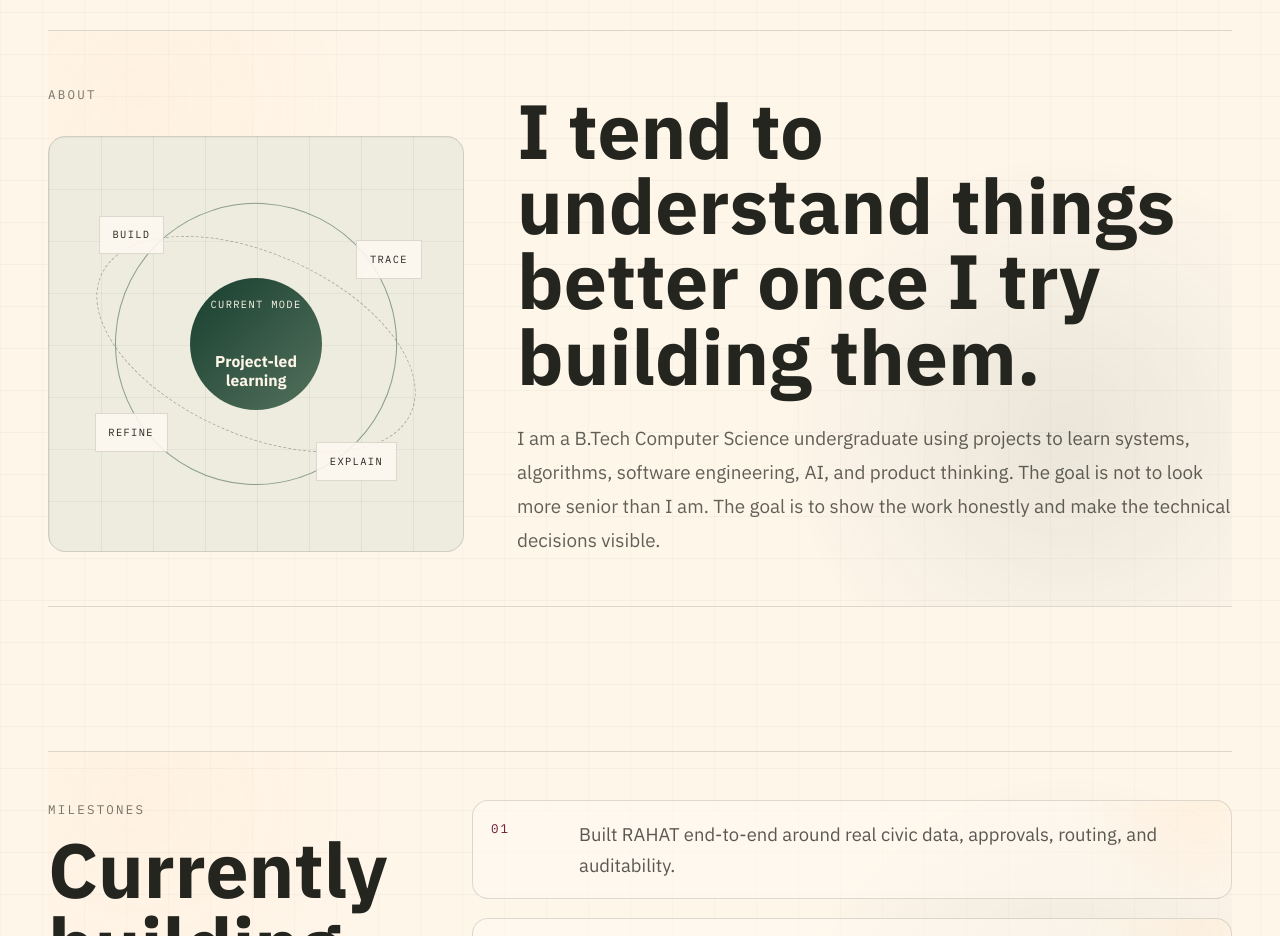
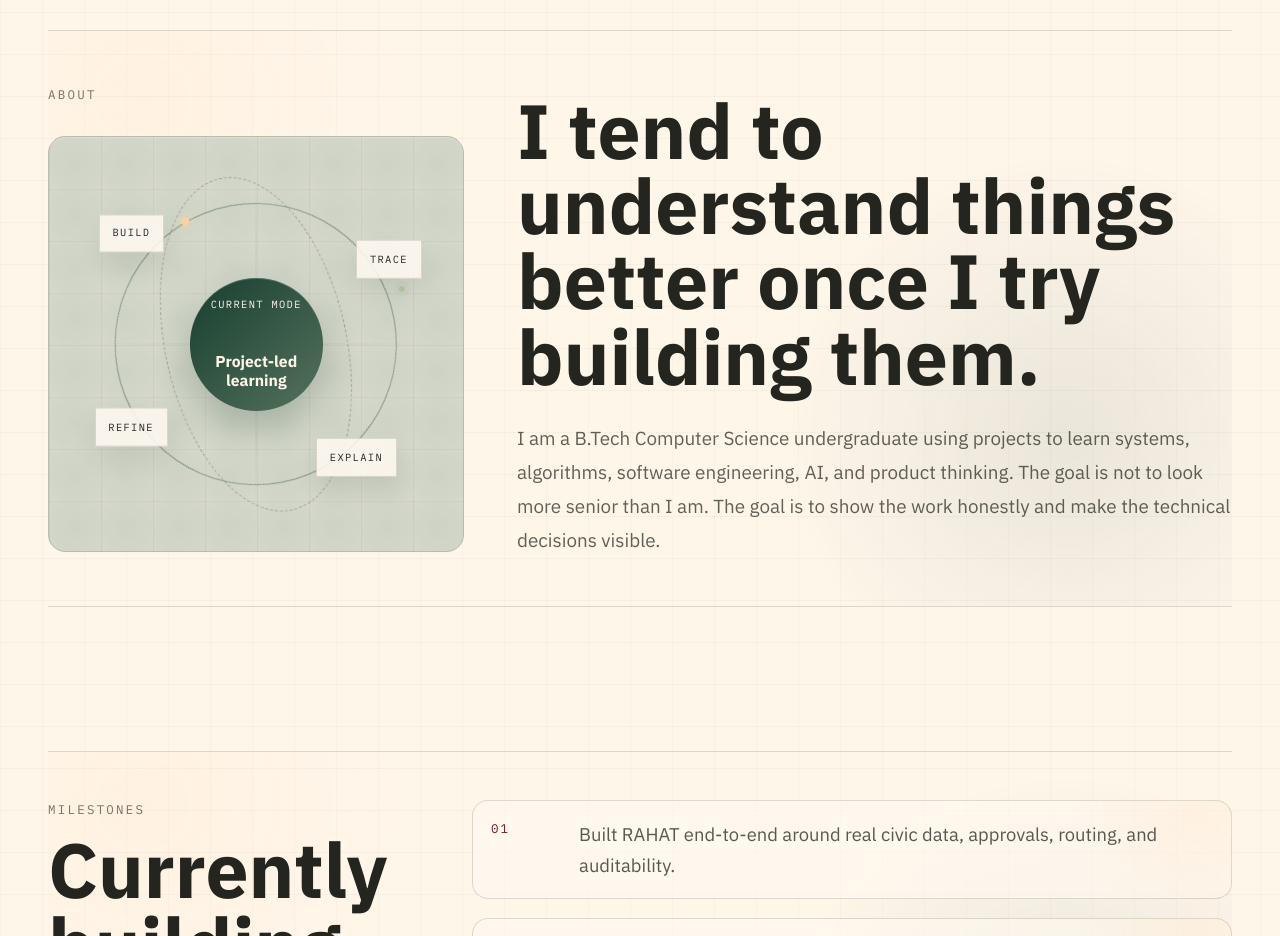
Before and after one commit to Vivek-ray-05/portfolio, a Next.js app: page / in a window 1280 px wide. Shown: the part 2340-3276 px from the top of the page. Built offline with nearby package versions, Linux system fonts and the light colour scheme.

Commit message:
polish learning loop animation

```diff
--- a/src/app/globals.css
+++ b/src/app/globals.css
@@ -1121,39 +1121,94 @@ body {
   border: 1px solid var(--line);
   border-radius: 1.1rem;
   background:
+    radial-gradient(circle at 50% 50%, color-mix(in srgb, var(--green) 15%, transparent), transparent 9rem),
     linear-gradient(90deg, rgba(23, 63, 47, 0.06) 1px, transparent 1px),
     linear-gradient(rgba(23, 63, 47, 0.05) 1px, transparent 1px),
     color-mix(in srgb, var(--paper) 74%, var(--sage));
   background-size: 3.25rem 3.25rem;
+  box-shadow: inset 0 1px 0 color-mix(in srgb, var(--ivory) 34%, transparent);
+  isolation: isolate;
+}
+
+.learning-loop::before {
+  position: absolute;
+  inset: 8%;
+  z-index: 0;
+  border-radius: inherit;
+  content: "";
+  background:
+    linear-gradient(90deg, transparent 49.8%, color-mix(in srgb, var(--green) 28%, transparent) 50%, transparent 50.2%),
+    linear-gradient(transparent 49.8%, color-mix(in srgb, var(--green) 20%, transparent) 50%, transparent 50.2%);
+  opacity: 0.45;
+  mask-image: radial-gradient(circle, #000 0 44%, transparent 72%);
 }
 
 .loop-orbit {
   position: absolute;
+  z-index: 1;
   border: 1px solid color-mix(in srgb, var(--green) 46%, transparent);
   border-radius: 50%;
+  will-change: transform;
 }
 
 .loop-orbit-one {
   inset: 16%;
-  transform: rotate(-18deg);
+  --loop-start: -18deg;
+  --loop-end: 342deg;
+  transform: rotate(var(--loop-start));
+  animation: loopRotate 34s linear infinite;
 }
 
 .loop-orbit-two {
   inset: 28% 9%;
   border-style: dashed;
   border-color: color-mix(in srgb, var(--moss) 44%, transparent);
-  transform: rotate(24deg);
+  --loop-start: 24deg;
+  --loop-end: -336deg;
+  transform: rotate(var(--loop-start));
+  animation: loopRotate 44s linear infinite reverse;
+}
+
+.loop-signal {
+  position: absolute;
+  z-index: 2;
+  width: 0.5rem;
+  aspect-ratio: 1;
+  border-radius: 999px;
+  background: var(--apricot);
+  box-shadow: 0 0 0 0.36rem color-mix(in srgb, var(--apricot) 14%, transparent);
+  offset-rotate: 0deg;
+}
+
+.loop-signal-one {
+  offset-path: ellipse(34% 34% at 50% 50%);
+  offset-distance: 12%;
+  animation: signalTravel 12s linear infinite;
+}
+
+.loop-signal-two {
+  width: 0.38rem;
+  background: var(--sage);
+  box-shadow: 0 0 0 0.3rem color-mix(in srgb, var(--sage) 18%, transparent);
+  offset-path: ellipse(42% 24% at 50% 50%);
+  offset-distance: 62%;
+  animation: signalTravel 17s linear infinite reverse;
 }
 
 .loop-core {
   position: absolute;
   inset: 34%;
+  z-index: 3;
   display: grid;
   place-items: center;
   border-radius: 50%;
   background: linear-gradient(135deg, var(--green), color-mix(in srgb, var(--green) 62%, var(--sage)));
   color: var(--ivory);
   text-align: center;
+  box-shadow:
+    0 1rem 2.2rem color-mix(in srgb, var(--green) 24%, transparent),
+    inset 0 1px 0 rgba(255, 250, 241, 0.18);
+  animation: coreBreathe 7s ease-in-out infinite;
 }
 
 .loop-core span,
@@ -1172,9 +1227,12 @@ body {
 
 .loop-steps span {
   position: absolute;
+  z-index: 4;
   border: 1px solid var(--line);
   background: color-mix(in srgb, var(--paper) 86%, transparent);
   padding: 0.65rem 0.8rem;
+  box-shadow: 0 0.8rem 1.6rem rgba(18, 24, 18, 0.08);
+  animation: stepFloat 8s ease-in-out infinite;
 }
 
 .loop-steps span:nth-child(1) {
@@ -1185,16 +1243,19 @@ body {
 .loop-steps span:nth-child(2) {
   right: 10%;
   top: 25%;
+  animation-delay: -2s;
 }
 
 .loop-steps span:nth-child(3) {
   right: 16%;
   bottom: 17%;
+  animation-delay: -4s;
 }
 
 .loop-steps span:nth-child(4) {
   left: 11%;
   bottom: 24%;
+  animation-delay: -6s;
 }
 
 .about-copy {
@@ -1265,14 +1326,25 @@ body {
 .dark .learning-loop {
   border-color: rgba(241, 234, 220, 0.13);
   background:
+    radial-gradient(circle at 50% 50%, rgba(185, 198, 170, 0.11), transparent 9rem),
     linear-gradient(90deg, rgba(252, 208, 161, 0.05) 1px, transparent 1px),
     linear-gradient(rgba(252, 208, 161, 0.04) 1px, transparent 1px),
     linear-gradient(135deg, rgba(32, 38, 29, 0.94), rgba(12, 17, 11, 0.98));
+  box-shadow: inset 0 1px 0 rgba(255, 250, 241, 0.05);
+}
+
+.dark .learning-loop::before {
+  background:
+    linear-gradient(90deg, transparent 49.8%, rgba(252, 208, 161, 0.14) 50%, transparent 50.2%),
+    linear-gradient(transparent 49.8%, rgba(252, 208, 161, 0.1) 50%, transparent 50.2%);
 }
 
 .dark .loop-core {
   background: linear-gradient(135deg, #173f2f, #7f9072);
   color: #fff6ea;
+  box-shadow:
+    0 1rem 2.4rem rgba(0, 0, 0, 0.24),
+    inset 0 1px 0 rgba(255, 250, 241, 0.12);
 }
 
 .dark .loop-steps span,
@@ -1619,13 +1691,58 @@ body {
   }
 }
 
+@keyframes loopRotate {
+  from {
+    transform: rotate(var(--loop-start));
+  }
+
+  to {
+    transform: rotate(var(--loop-end));
+  }
+}
+
+@keyframes signalTravel {
+  to {
+    offset-distance: 112%;
+  }
+}
+
+@keyframes coreBreathe {
+  0%,
+  100% {
+    transform: scale(1);
+  }
+
+  50% {
+    transform: scale(1.035);
+  }
+}
+
+@keyframes stepFloat {
+  0%,
+  100% {
+    transform: translate3d(0, 0, 0);
+  }
+
+  50% {
+    transform: translate3d(0, -0.35rem, 0);
+  }
+}
+
 @media (prefers-reduced-motion: reduce) {
   .orbit-ring,
   .identity-card,
   .route-line,
   .process-bar,
+  .carousel-card,
+  .loop-orbit,
+  .loop-signal,
+  .loop-core,
+  .loop-steps span {
+    animation: none;
+  }
+
   .carousel-card {
-    animation: none;
     transform: none;
     opacity: 1;
   }
--- a/src/app/page.tsx
+++ b/src/app/page.tsx
@@ -150,6 +150,8 @@ export default function Home() {
           <div className="learning-loop" aria-hidden="true">
             <div className="loop-orbit loop-orbit-one" />
             <div className="loop-orbit loop-orbit-two" />
+            <span className="loop-signal loop-signal-one" />
+            <span className="loop-signal loop-signal-two" />
             <div className="loop-core">
               <span>Current mode</span>
               <strong>Project-led learning</strong>
```
